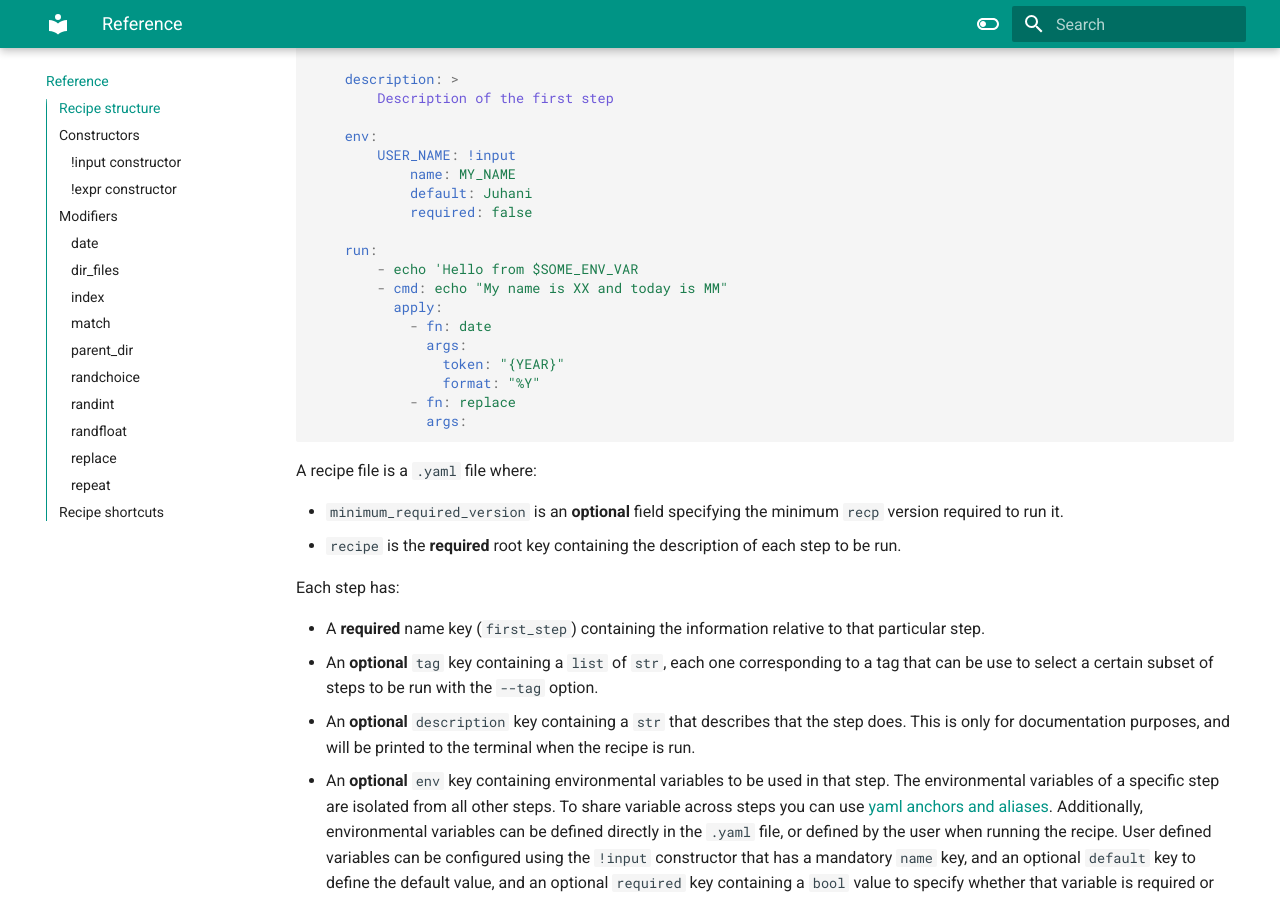
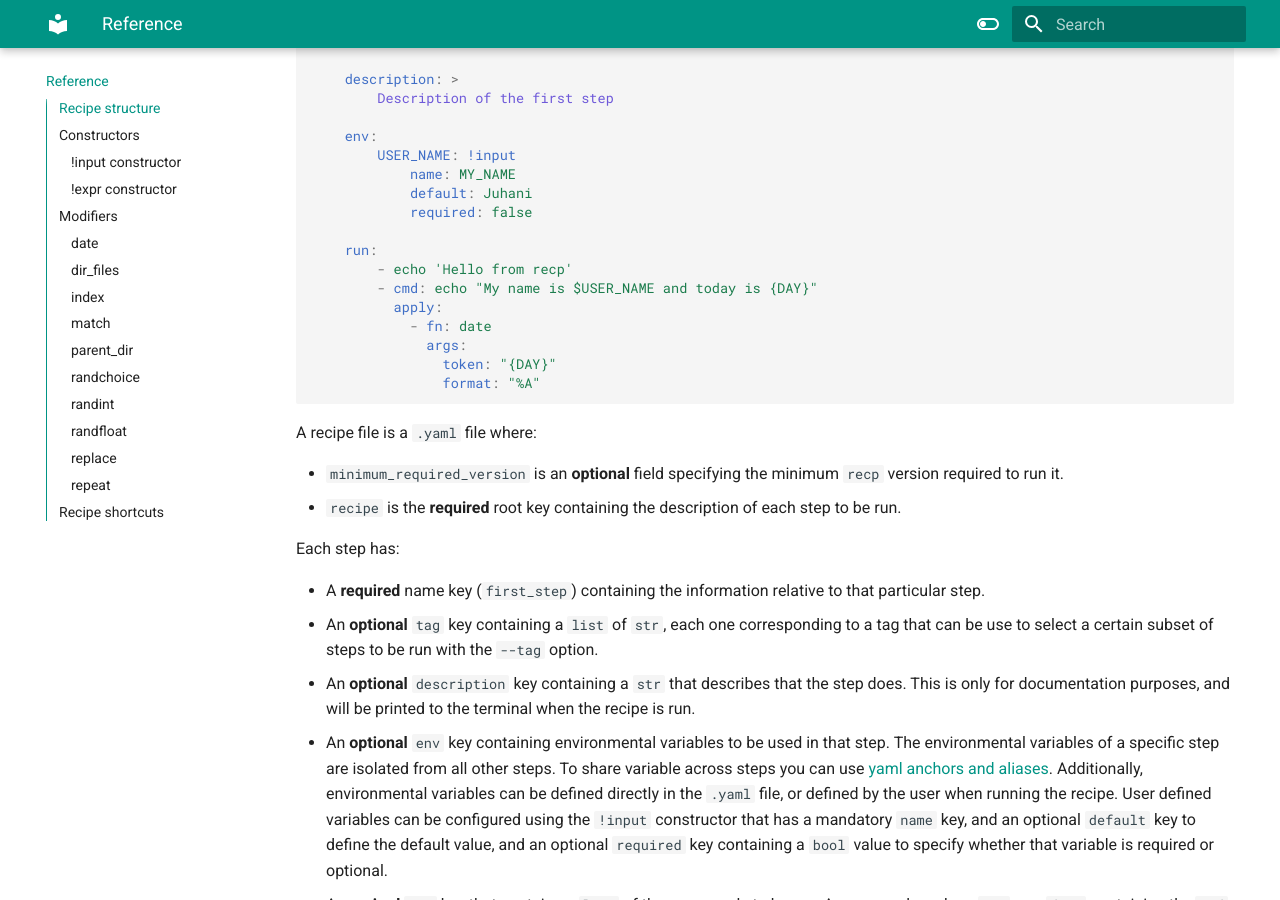
Before and after one commit to eagomez2/recp, an MkDocs documentation site: the page built from docs/reference.md, in a window 1280 px wide and 900 px high, scrolled down 435 px. Built offline with MkDocs 1.6.1 and Material for MkDocs 9.7.7, drawn with Linux system fonts in a browser that asks for light colours; comment, search, counter and statistics services are not loaded.

Commit message:
Update reference.md

````diff
--- a/docs/reference.md
+++ b/docs/reference.md
@@ -20,16 +20,13 @@ recipe:
             required: false
 
     run:
-        - echo 'Hello from $SOME_ENV_VAR
-        - cmd: echo "My name is XX and today is MM"
+        - echo 'Hello from recp'
+        - cmd: echo "My name is $USER_NAME and today is {DAY}"
           apply:
             - fn: date
               args:
-                token: "{YEAR}"
-                format: "%Y"
-            - fn: replace
-              args:
-
+                token: "{DAY}"
+                format: "%A"
 ```
 A recipe file is a `.yaml` file where:
 
````
